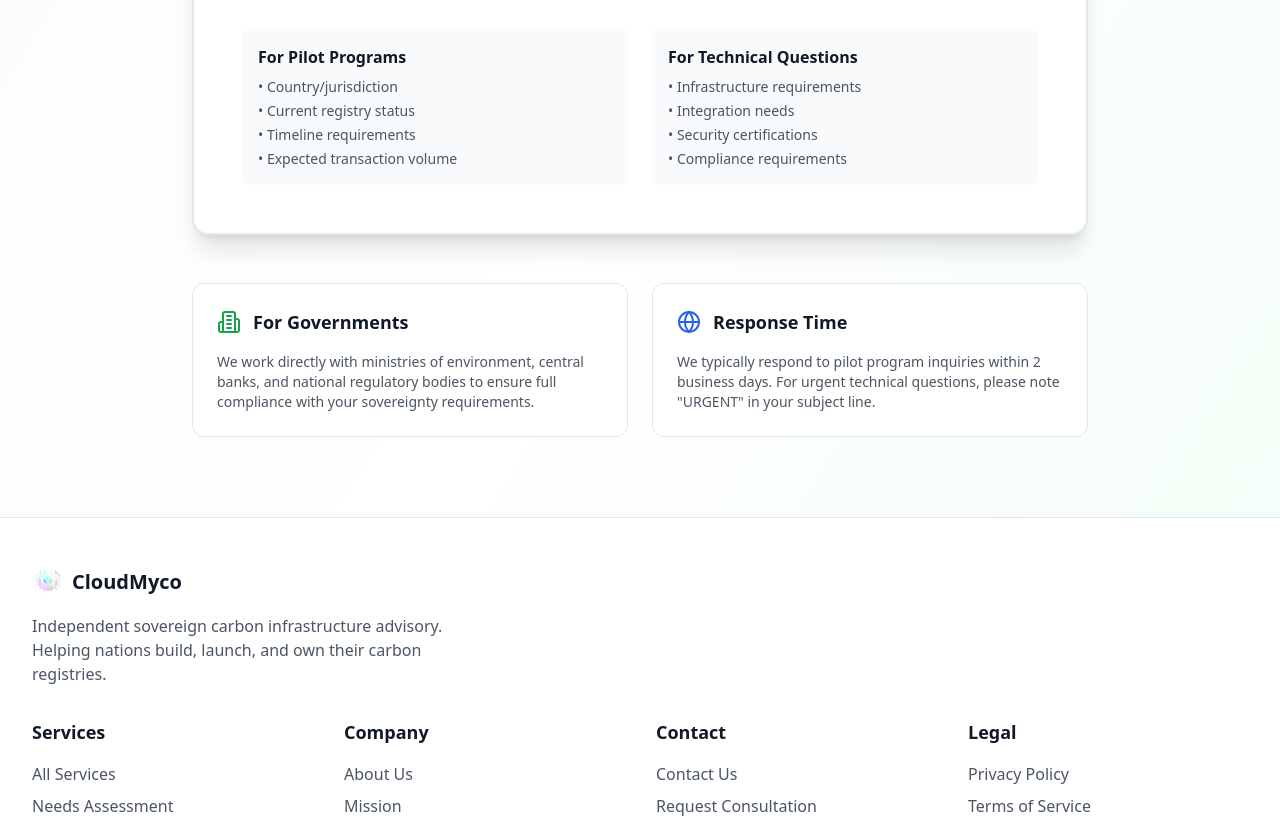
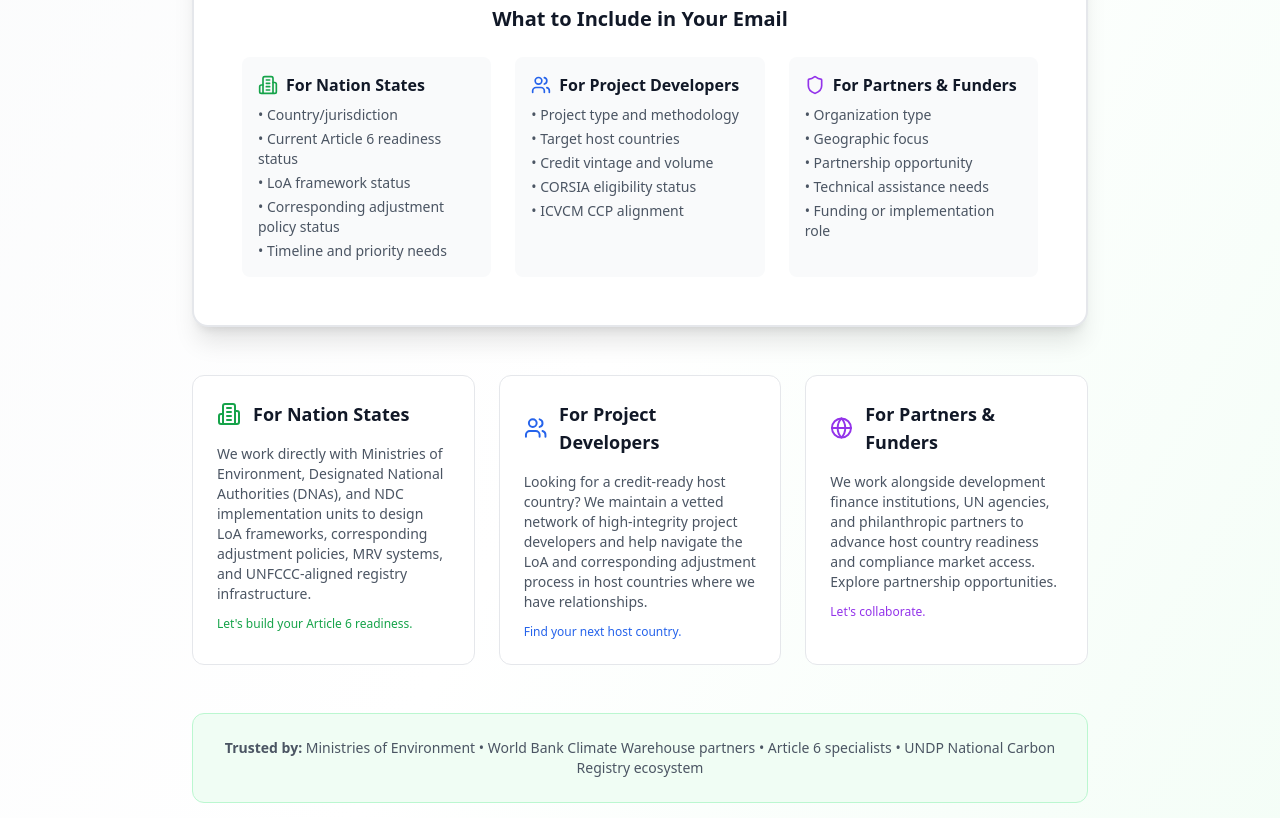
Before and after one commit to naturally-code/CloudMyco_marketing_site, a Next.js app: page /contact in a window 1280 px wide. Shown: the part 940-1758 px from the top of the page. Built offline with nearby package versions, Linux system fonts and the light colour scheme.

Commit message:
Revise contact page for clarity and audience targeting
Updated contact page content to reflect new messaging and added additional audience categories for inquiries.

```diff
--- a/app/contact/page.tsx
+++ b/app/contact/page.tsx
@@ -1,7 +1,7 @@
 'use client'
 
 import Link from 'next/link'
-import { Mail, ArrowLeft, Building2, Globe } from 'lucide-react'
+import { Mail, ArrowLeft, Building2, Globe, Users, FileText, Shield } from 'lucide-react'
 import NavBar from '../../components/NavBar'
 import Footer from '../../components/Footer'
 
@@ -25,7 +25,7 @@ export default function ContactPage() {
             Get in Touch
           </h1>
           <p className="text-xl text-gray-600 mb-12">
-            Interested in deploying CloudMyco for your national carbon registry? We'd love to hear from you.
+            Interested in building your nation's Article 6 readiness, securing host country authorization, or finding credit-ready markets? We'd love to hear from you.
           </p>
 
           {/* Contact Card */}
@@ -41,7 +41,7 @@ export default function ContactPage() {
             </h2>
 
             <p className="text-lg text-gray-600 text-center mb-8">
-              For pilot program inquiries, technical questions, or partnership opportunities:
+              For sovereign advisory, host country readiness, project developer matching, or partnership opportunities:
             </p>
 
             <div className="flex items-center justify-center">
@@ -59,53 +59,93 @@ export default function ContactPage() {
                 What to Include in Your Email
               </h3>
 
-              <div className="grid md:grid-cols-2 gap-6">
+              <div className="grid md:grid-cols-3 gap-6">
                 <div className="p-4 bg-gray-50 rounded-lg">
-                  <h4 className="font-semibold text-gray-900 mb-2">For Pilot Programs</h4>
+                  <div className="flex items-center mb-2">
+                    <Building2 className="w-5 h-5 text-carbon-600 mr-2" />
+                    <h4 className="font-semibold text-gray-900">For Nation States</h4>
+                  </div>
                   <ul className="text-sm text-gray-600 space-y-1">
                     <li>• Country/jurisdiction</li>
-                    <li>• Current registry status</li>
-                    <li>• Timeline requirements</li>
-                    <li>• Expected transaction volume</li>
+                    <li>• Current Article 6 readiness status</li>
+                    <li>• LoA framework status</li>
+                    <li>• Corresponding adjustment policy status</li>
+                    <li>• Timeline and priority needs</li>
                   </ul>
                 </div>
 
                 <div className="p-4 bg-gray-50 rounded-lg">
-                  <h4 className="font-semibold text-gray-900 mb-2">For Technical Questions</h4>
+                  <div className="flex items-center mb-2">
+                    <Users className="w-5 h-5 text-blockchain-600 mr-2" />
+                    <h4 className="font-semibold text-gray-900">For Project Developers</h4>
+                  </div>
                   <ul className="text-sm text-gray-600 space-y-1">
-                    <li>• Infrastructure requirements</li>
-                    <li>• Integration needs</li>
-                    <li>• Security certifications</li>
-                    <li>• Compliance requirements</li>
+                    <li>• Project type and methodology</li>
+                    <li>• Target host countries</li>
+                    <li>• Credit vintage and volume</li>
+                    <li>• CORSIA eligibility status</li>
+                    <li>• ICVCM CCP alignment</li>
+                  </ul>
+                </div>
+
+                <div className="p-4 bg-gray-50 rounded-lg">
+                  <div className="flex items-center mb-2">
+                    <Shield className="w-5 h-5 text-purple-600 mr-2" />
+                    <h4 className="font-semibold text-gray-900">For Partners & Funders</h4>
+                  </div>
+                  <ul className="text-sm text-gray-600 space-y-1">
+                    <li>• Organization type</li>
+                    <li>• Geographic focus</li>
+                    <li>• Partnership opportunity</li>
+                    <li>• Technical assistance needs</li>
+                    <li>• Funding or implementation role</li>
                   </ul>
                 </div>
               </div>
             </div>
           </div>
 
-          {/* Additional Info */}
-          <div className="mt-12 grid md:grid-cols-2 gap-6">
+          {/* Additional Info - Three columns for three audiences */}
+          <div className="mt-12 grid md:grid-cols-3 gap-6">
             <div className="p-6 bg-white rounded-xl border border-gray-200">
               <div className="flex items-center mb-4">
                 <Building2 className="w-6 h-6 text-carbon-600 mr-3" />
-                <h3 className="text-lg font-bold text-gray-900">For Governments</h3>
+                <h3 className="text-lg font-bold text-gray-900">For Nation States</h3>
               </div>
               <p className="text-gray-600 text-sm">
-                We work directly with ministries of environment, central banks, and national regulatory bodies
-                to ensure full compliance with your sovereignty requirements.
+                We work directly with Ministries of Environment, Designated National Authorities (DNAs), and NDC implementation units to design LoA frameworks, corresponding adjustment policies, MRV systems, and UNFCCC-aligned registry infrastructure.
               </p>
+              <p className="text-xs text-carbon-600 mt-3 font-medium">Let's build your Article 6 readiness.</p>
             </div>
 
             <div className="p-6 bg-white rounded-xl border border-gray-200">
               <div className="flex items-center mb-4">
-                <Globe className="w-6 h-6 text-blockchain-600 mr-3" />
-                <h3 className="text-lg font-bold text-gray-900">Response Time</h3>
+                <Users className="w-6 h-6 text-blockchain-600 mr-3" />
+                <h3 className="text-lg font-bold text-gray-900">For Project Developers</h3>
               </div>
               <p className="text-gray-600 text-sm">
-                We typically respond to pilot program inquiries within 2 business days.
-                For urgent technical questions, please note "URGENT" in your subject line.
+                Looking for a credit-ready host country? We maintain a vetted network of high-integrity project developers and help navigate the LoA and corresponding adjustment process in host countries where we have relationships.
               </p>
+              <p className="text-xs text-blockchain-600 mt-3 font-medium">Find your next host country.</p>
             </div>
+
+            <div className="p-6 bg-white rounded-xl border border-gray-200">
+              <div className="flex items-center mb-4">
+                <Globe className="w-6 h-6 text-purple-600 mr-3" />
+                <h3 className="text-lg font-bold text-gray-900">For Partners & Funders</h3>
+              </div>
+              <p className="text-gray-600 text-sm">
+                We work alongside development finance institutions, UN agencies, and philanthropic partners to advance host country readiness and compliance market access. Explore partnership opportunities.
+              </p>
+              <p className="text-xs text-purple-600 mt-3 font-medium">Let's collaborate.</p>
+            </div>
+          </div>
+
+          {/* Trust Signals */}
+          <div className="mt-12 p-6 bg-carbon-50 rounded-xl border border-carbon-200 text-center">
+            <p className="text-sm text-gray-600">
+              <span className="font-semibold">Trusted by:</span> Ministries of Environment • World Bank Climate Warehouse partners • Article 6 specialists • UNDP National Carbon Registry ecosystem
+            </p>
           </div>
         </div>
       </section>
```
